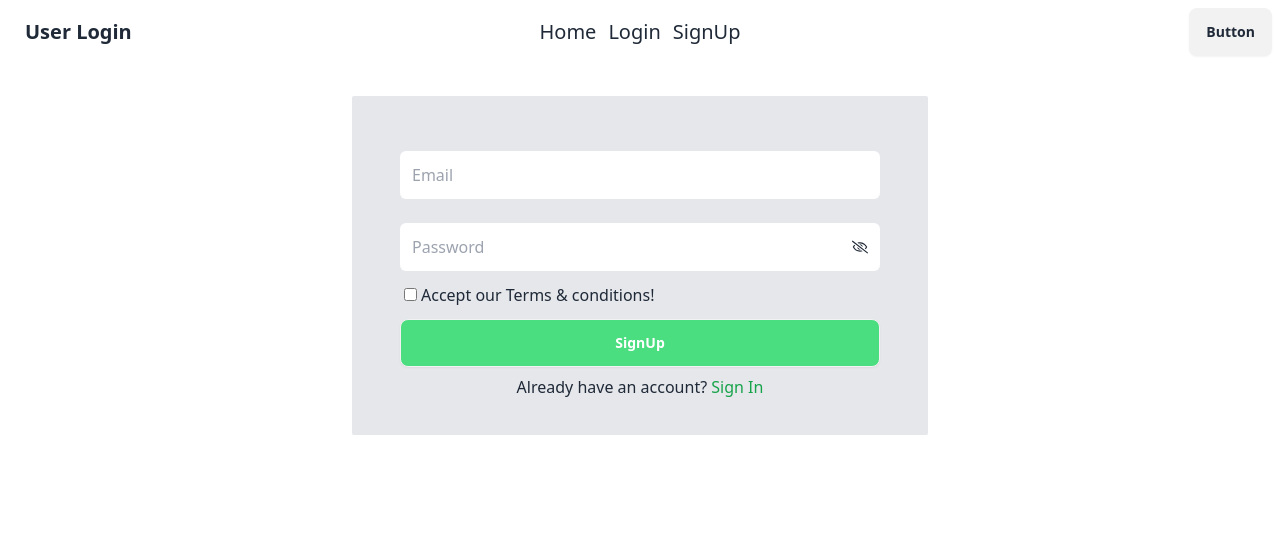
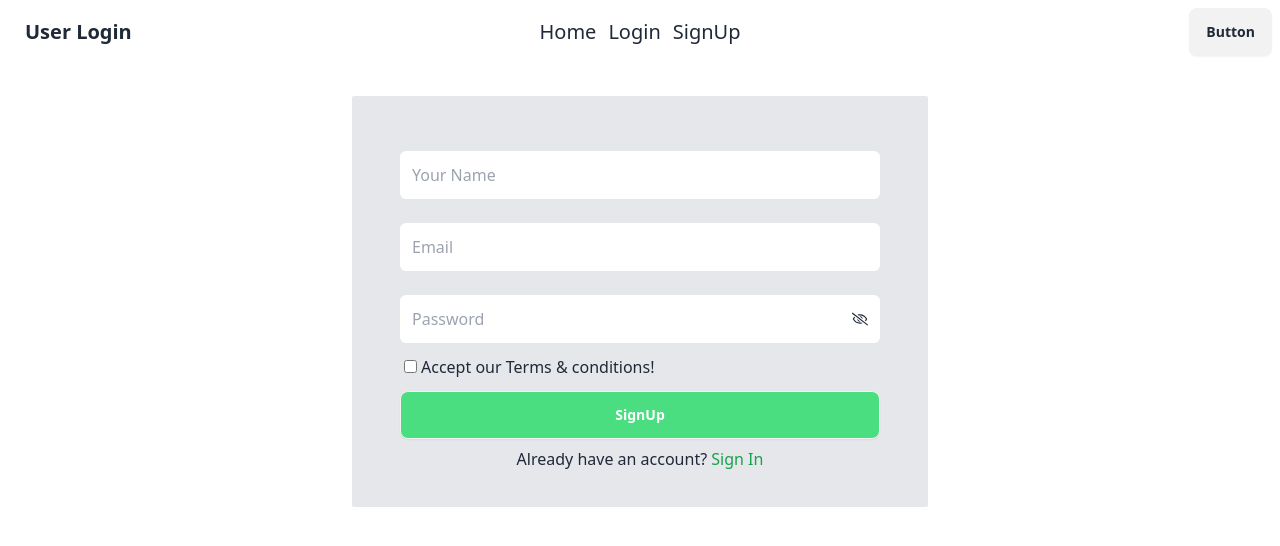
Before and after one commit to cssmh/user-email-password-auth, a React (Vite) app: page /reg in a window 1280 px wide. Shown: the top 546 px of the page. Built offline with nearby package versions, Linux system fonts and the light colour scheme.

Commit message:
completed

```diff
--- a/src/Component/Login/Login.jsx
+++ b/src/Component/Login/Login.jsx
@@ -63,7 +63,7 @@ const Login = () => {
       <div className="hero-content flex-col lg:flex-row-reverse">
         <div className="text-center lg:text-left">
           <h1 className="text-5xl font-bold">Login now!</h1>
-          <p className="py-6">Provident cupiditate voluptatem et in.</p>
+          <p className="py-6">Provide email password and login</p>
         </div>
         <div className="card shrink-0 w-full max-w-sm shadow-2xl bg-base-100">
           <form onSubmit={handleFormButton} className="card-body pb-0">
--- a/src/Component/Registration/Registration.jsx
+++ b/src/Component/Registration/Registration.jsx
@@ -1,4 +1,4 @@
-import { createUserWithEmailAndPassword, sendEmailVerification } from "firebase/auth";
+import { createUserWithEmailAndPassword, sendEmailVerification, updateProfile } from "firebase/auth";
 import auth from "../../Firebase/firebase.config";
 import { useState } from "react";
 import { FaRegEyeSlash } from "react-icons/fa";
@@ -13,10 +13,11 @@ const Registration = () => {
 
   const handleRegButton = (e) => {
     e.preventDefault();
+    const name = e.target.name.value;
     const email = e.target.email.value;
     const password = e.target.password.value;
     const acceptTerms = e.target.terms.checked;
-    console.log(email, password, acceptTerms);
+    console.log(name, email, password, acceptTerms);
     setDisplayDetails([]);
     setError("");
     setSuccess("");
@@ -38,6 +39,16 @@ const Registration = () => {
         setDisplayDetails(res.user);
         setSuccess("User created Successfully!");
 
+        updateProfile(res.user, {
+          displayName: name
+        })
+        .then(()=> {
+          console.log("Profile Updated");
+        })
+        .catch(err => {
+          console.log(err.message);
+        })
+
         sendEmailVerification(res.user)
         .then(console.log("Email verification sent!"))
         .catch(err => {
@@ -56,6 +67,16 @@ const Registration = () => {
       <div className="bg-gray-200 my-8 text-center pb-9 pt-[55px] rounded-sm">
         <div className="mx-12">
           <form onSubmit={handleRegButton}>
+            <input
+              className="w-full py-3 px-3 rounded-md outline-none"
+              type="text"
+              name="name"
+              placeholder="Your Name"
+              id="3"
+              required
+            />
+            <br></br>
+            <br></br>
             <input
               className="w-full py-3 px-3 rounded-md outline-none"
               type="email"
```
